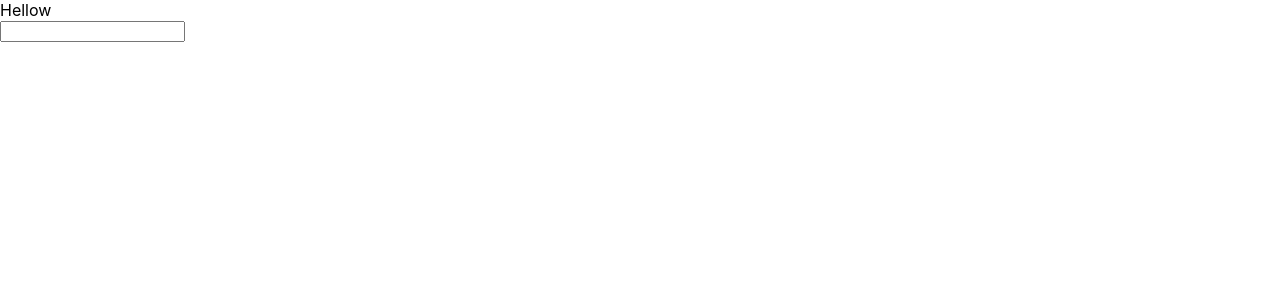
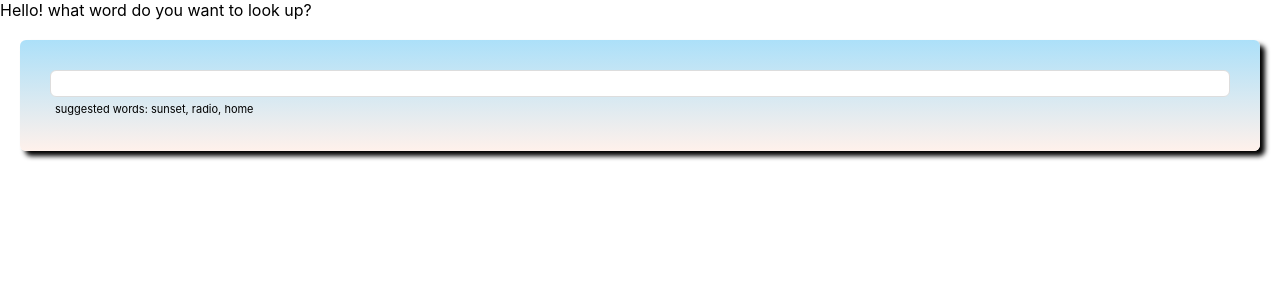
Before and after one commit to PaolaCrypto/dictionary-project, a React (Create React App) app: page / in a window 1280 px wide. Shown: the top 300 px of the page. Built offline with nearby package versions, Linux system fonts and the light colour scheme.

Commit message:
added css style to app

```diff
--- a/src/App.js
+++ b/src/App.js
@@ -5,7 +5,9 @@ function App() {
   return (
     <div className="App">
       <div className="container">
-        <header className="App-header">Hellow</header>
+        <header className="App-header">
+          Hello! what word do you want to look up?
+        </header>
       </div>
       <main>
         <Dictionary />
--- a/src/Dictionary.css
+++ b/src/Dictionary.css
@@ -1,3 +1,19 @@
-.dictionary {
-  background-color: blue;
+.Dictionary section {
+  background: linear-gradient(to top, #fff1eb 0%, #ace0f9 100%);
+  padding: 30px;
+  border-radius: 6px;
+  box-shadow: 5px 5px 5px;
+  margin: 20px;
 }
+
+.Dictionary input {
+  width: 100%;
+  border-radius: 6px;
+  padding: 5px 5px;
+  border: 1px solid #ddd;
+}
+
+.Dictionary .hint {
+  font-size: 11px;
+  margin: 5px;
+}
--- a/src/Dictionary.js
+++ b/src/Dictionary.js
@@ -25,9 +25,12 @@ export default function Dictionary() {
 
   return (
     <div className="Dictionary">
-      <form onSubmit={search}>
-        <input type="search" onChange={handleKeywordChange} />
-      </form>
+      <section>
+        <form onSubmit={search}>
+          <input type="search" onChange={handleKeywordChange} />
+        </form>
+        <div className="hint">suggested words: sunset, radio, home</div>
+      </section>
       <Results results={results} />
     </div>
   );
--- a/src/Meaning.js
+++ b/src/Meaning.js
@@ -2,7 +2,6 @@ import React from "react";
 import Synonyms from "./Synonyms";
 
 export default function Meaning(props) {
-  console.log(props.meaning);
   return (
     <div className="Meaning">
       <h3>{props.meaning.partOfSpeech}</h3>
--- /dev/null
+++ b/src/Phonetic.css
@@ -0,0 +1,19 @@
+.Phonetic {
+  margin-bottom: 30px;
+}
+
+.Phonetic a {
+  border: 2px solid #ddd;
+  text-decoration: none;
+  padding: 10px 20px;
+  border-radius: 10px;
+  transition: all 150ms ease-in-out;
+  font-size: 12px;
+  font-weight: bold;
+  margin-right: 10px;
+}
+
+.Phonetic a:hover {
+  background: black;
+  color: rgb(177, 225, 248);
+}
--- a/src/Phonetic.js
+++ b/src/Phonetic.js
@@ -1,4 +1,5 @@
 import React from "react";
+import "./Phonetic.css";
 
 export default function Phonetic(props) {
   return (
@@ -6,8 +7,7 @@ export default function Phonetic(props) {
       <a href={props.phonetic.audio} target="_blank" rel="noreferrer">
         Listen
       </a>
-      <br />
-      {props.phonetic.text}
+      <em>{props.phonetic.text}</em>
     </div>
   );
 }
--- a/src/Results.js
+++ b/src/Results.js
@@ -1,12 +1,14 @@
 import React from "react";
 import Meaning from "./Meaning";
 import Phonetic from "./Phonetic";
+import "./Results.css";
 
 export default function Results(props) {
   console.log(props.results);
   if (props.results) {
     return (
       <div className="Results">
+        <section>
           <h2>{props.results.word}</h2>
           {props.results.phonetics.map(function (phonetic, index) {
             return (
@@ -15,11 +17,12 @@ export default function Results(props) {
               </div>
             );
           })}
+        </section>
         {props.results.meanings.map(function (meaning, index) {
           return (
-            <div key={index}>
+            <section key={index}>
               <Meaning meaning={meaning} />
-            </div>
+            </section>
           );
         })}
       </div>
```
Also changed, not shown: src/Results.css (added). Lines whose indentation alone changed are shown as unchanged.
